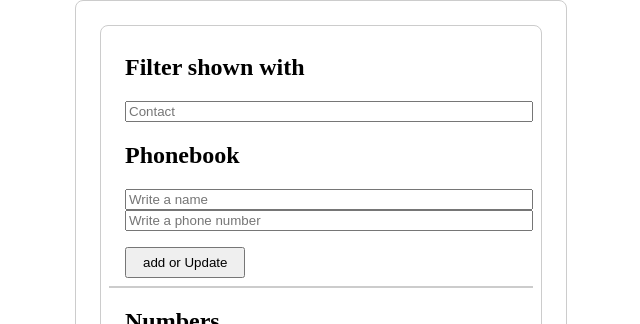
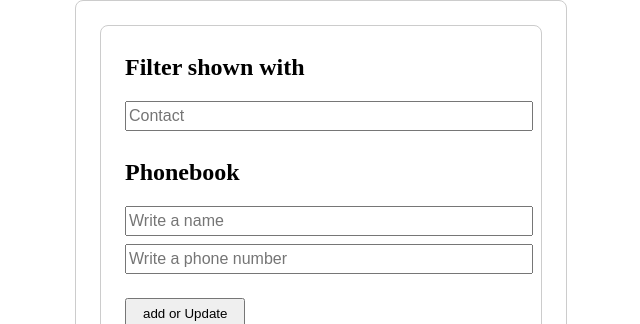
Before and after one commit to maironcuello/fullstackopen., a React (Create React App) app in the folder part2/guiatelefonica/: page / in a window 1280 px wide. Shown: the top 324 px of the page, without its empty margins (319-959 px from the left). Built offline with nearby package versions, Linux system fonts and the light colour scheme; no server answers.

Commit message:
Changed to css

```diff
--- a/part2/guiatelefonica/src/App.css
+++ b/part2/guiatelefonica/src/App.css
@@ -17,7 +17,7 @@ body {
 }
 
 .components {
-  height: 600px;
+  /* height: 600px; */
   border: .1rem solid #ccc;
   margin: 1.5rem;
   padding: .5rem;
@@ -43,7 +43,7 @@ ol {
 }
 li {
   padding-left: 1rem;
-  font-size: 1.2rem;
+  font-size: 1.3rem;
 
 }
 li span{
@@ -56,7 +56,10 @@ h2 {
 }
 input {
   margin-left: 1rem;
+  margin-bottom: .5rem  ;
   width: 400px;
+  height: 1.5rem;
+  font-size: 1rem;
 }
 label {
   margin-left: 1rem;
```
